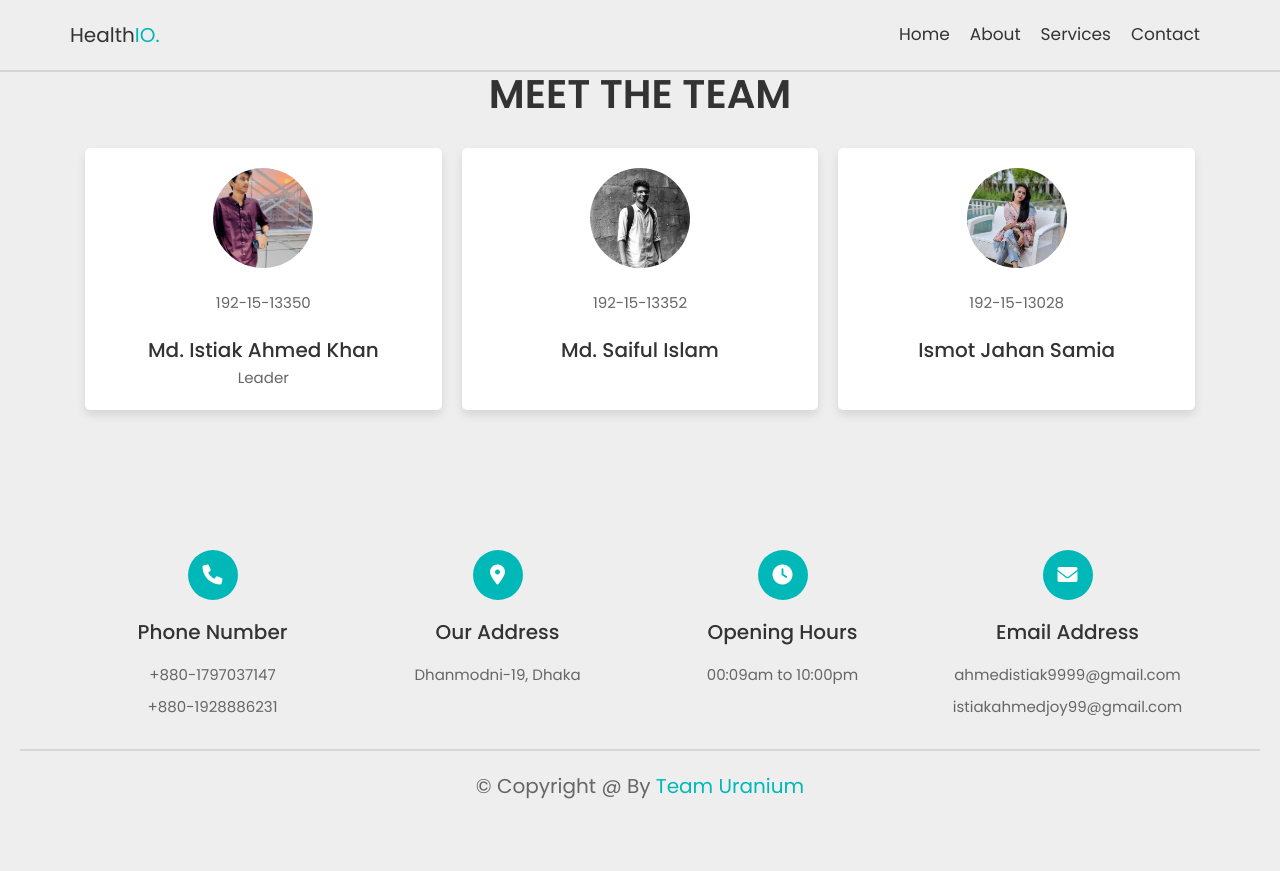
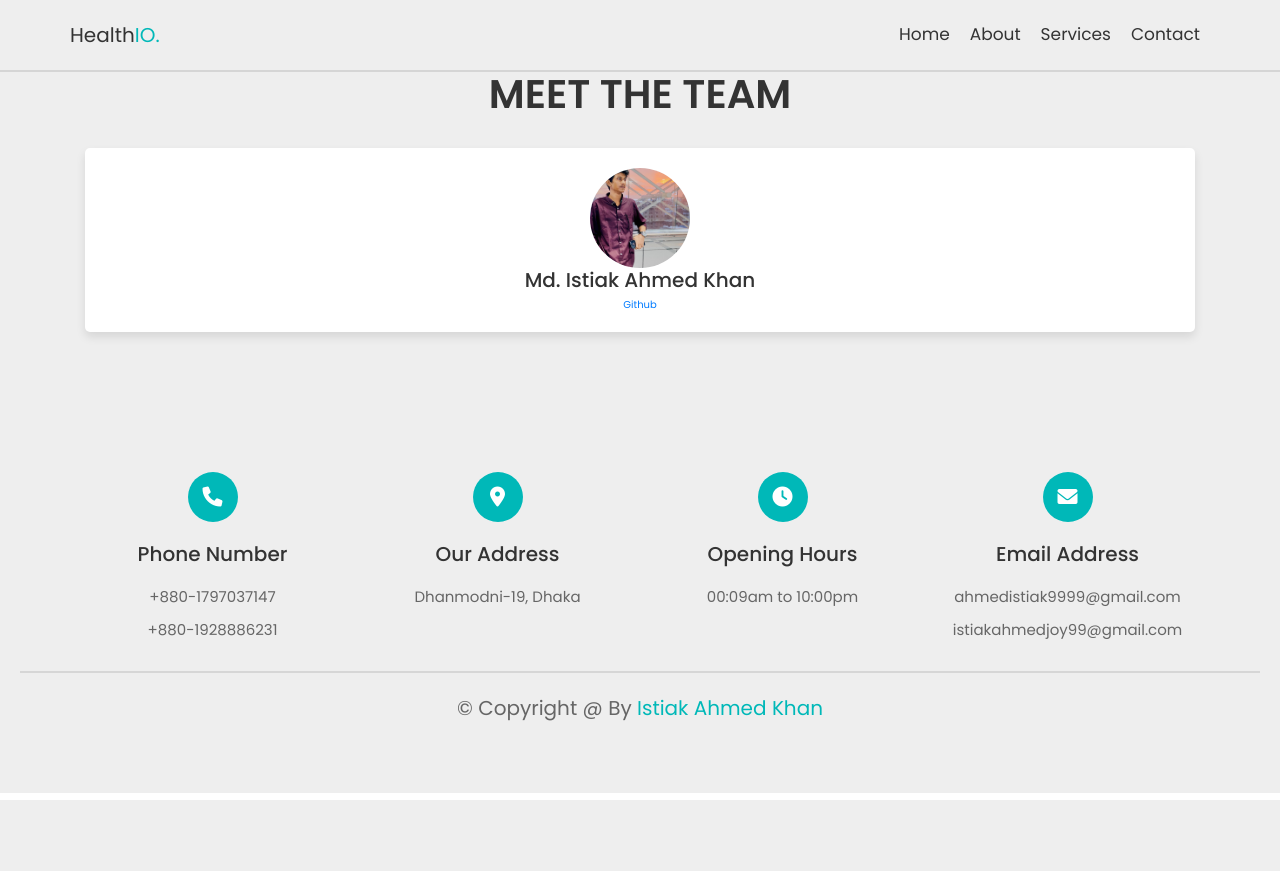
Before and after one commit to istiak9999/A-fully-responsive-dentist-appointment-booking-website-HealthIO, a PHP site: page /contact.html in a window 1280 px wide. After the commit the page ends 800 px from the top, so only its background shows below. Run offline with PHP 8.4, Linux system fonts and the light colour scheme.

Commit message:
team info

```diff
--- a/about.html
+++ b/about.html
@@ -296,7 +296,7 @@
 
    </div>
 
-   <div class="credit"> &copy; copyright @ <?php echo date('Y'); ?> by <span>Team Uranium</span>  </div>
+   <div class="credit"> &copy; copyright @ <?php echo date('Y'); ?> by <span>Istiak Ahmed Khan</span>  </div>
 
 </section>
 
--- a/appoinment.php
+++ b/appoinment.php
@@ -356,7 +356,7 @@ if(isset($_POST['submit'])){
 
    </div>
 
-   <div class="credit"> &copy; copyright @ <?php echo date('Y'); ?> by <span>Team Uranium</span>  </div>
+   <div class="credit"> &copy; copyright @ <?php echo date('Y'); ?> by <span>Istiak Ahmed Khan</span>  </div>
 
 </section>
 
--- a/contact.html
+++ b/contact.html
@@ -111,27 +111,12 @@
 
    <h1 class="heading"> Meet The Team </h1>
 
-   <div class="box-container container">
+   <div class="box-container container" >
 
       <div class="box">
          <img src="images/241153344_866682523967538_1608941640071883574_n.jpg" alt="">
-         <p>192-15-13350</p>
          <h3>Md. Istiak Ahmed Khan</h3>
-         <span>Leader</span>
-      </div>
-
-      <div class="box">
-         <img src="images/unnamed.jpg" alt="">
-         <p>192-15-13352</p>
-         <h3>Md. Saiful Islam</h3>
-         <span></span>
-      </div>
-
-      <div class="box">
-         <img src="images/IMG_20220505_142424_Bokeh__01.jpg" alt="">
-         <p>192-15-13028</p>
-         <h3>Ismot Jahan Samia</h3>
-         <span></span>
+         <a href="https://github.com/istiak9999">Github</a>
       </div>
 
    </div>
@@ -289,7 +274,7 @@
 
    </div>
 
-   <div class="credit"> &copy; copyright @ <?php echo date('Y'); ?> by <span>Team Uranium</span>  </div>
+   <div class="credit"> &copy; copyright @ <?php echo date('Y'); ?> by <span>Istiak Ahmed Khan</span>  </div>
 
 </section>
 
--- a/css/style.css
+++ b/css/style.css
@@ -361,6 +361,7 @@ section{
 
 
 
+
 /* media queries  */
 
 @media (max-width:991px){
--- a/services.html
+++ b/services.html
@@ -298,7 +298,7 @@
 
    </div>
 
-   <div class="credit"> &copy; copyright @ <?php echo date('Y'); ?> by <span>Team Uranium</span>  </div>
+   <div class="credit"> &copy; copyright @ <?php echo date('Y'); ?> by <span>Istiak Ahmed Khan</span>  </div>
 
 </section>
 
--- a/tempCodeRunnerFile.php
+++ /dev/null
@@ -1,2 +0,0 @@
-<?php
-<div class="box">
```
Also changed, not shown: config.php (line endings or trailing spaces), test.php (line endings or trailing spaces).
